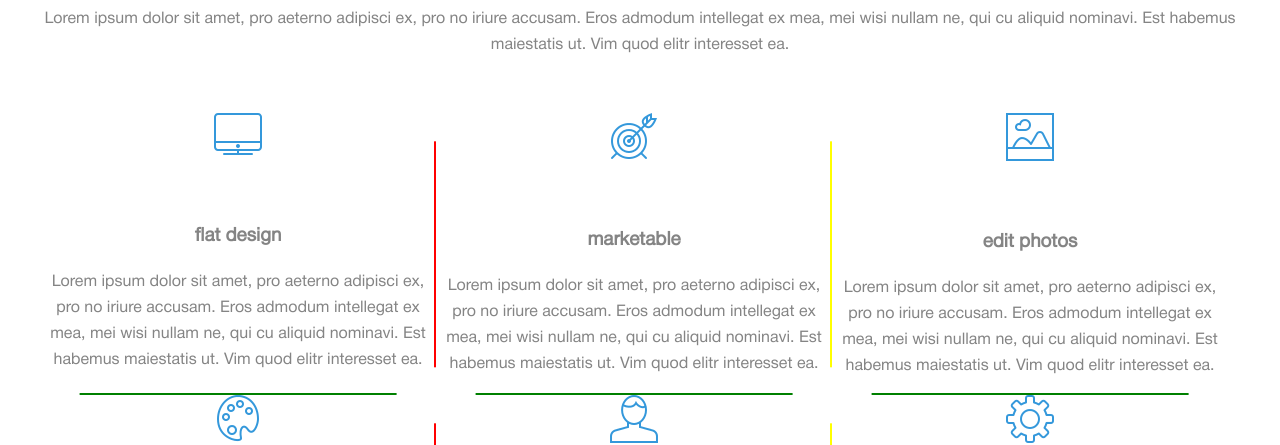
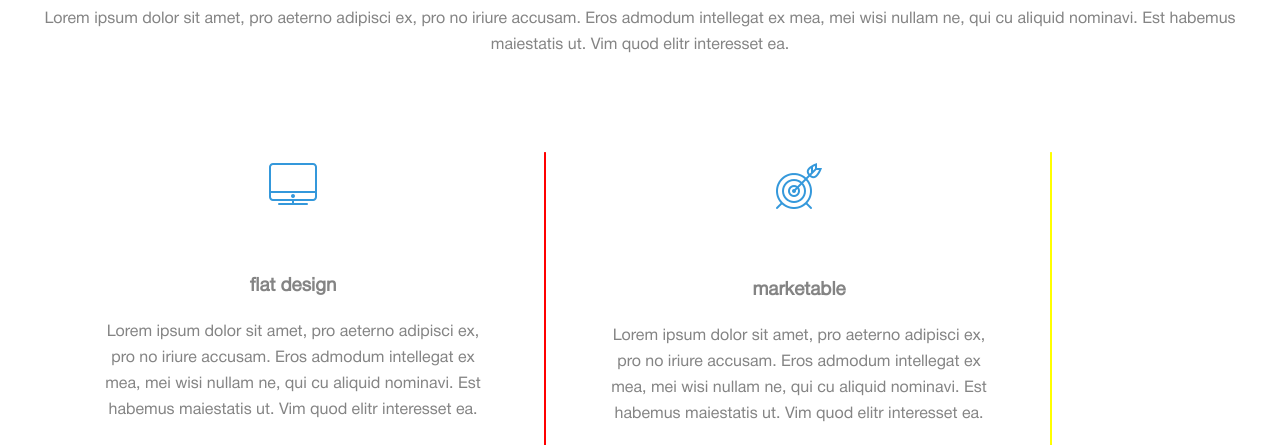
Before and after one commit to St-andrey/Craze_Landing, a website: page app/index.html in a window 1280 px wide. Shown: the part 378-823 px from the top of the page. Drawn offline with nearby package versions, Linux system fonts and the light colour scheme; files that its build step writes are made by us from their sources.

Commit message:
section added

```diff
--- a/app/scss/style.scss
+++ b/app/scss/style.scss
@@ -53,6 +53,7 @@ body {
   &__card {
     flex-basis: 33%;
     text-align: center;
+    padding: 50px 55px 60px;
     position: relative;
   }
   &__card:nth-child(-n + 3):before{
```
Also changed, not shown: 1 other file.
